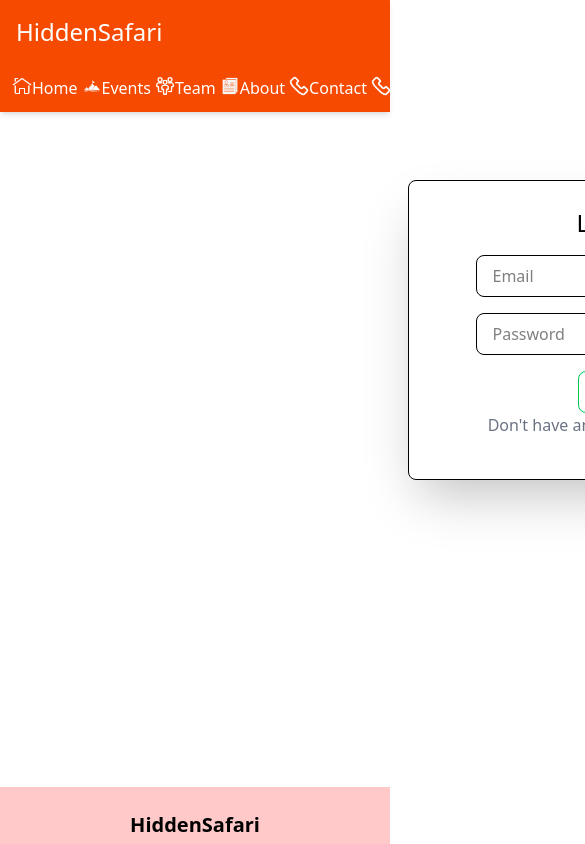
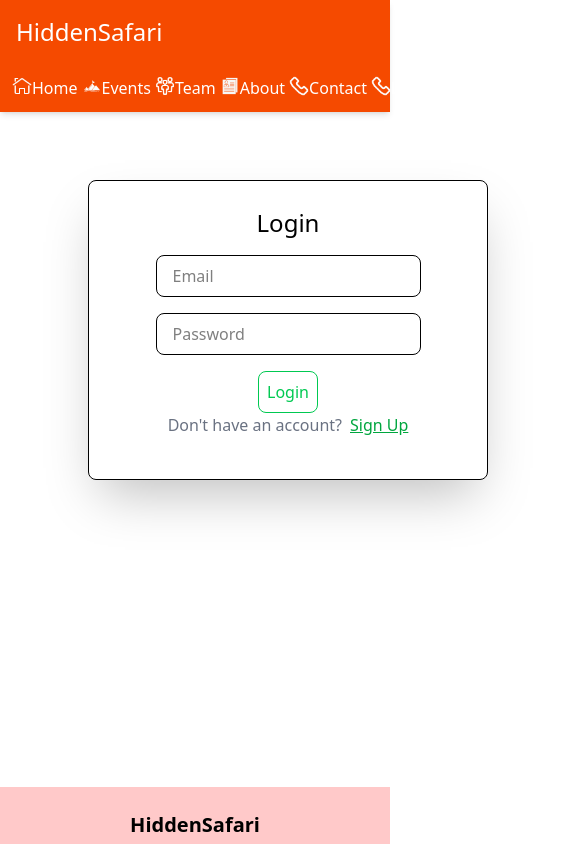
Before and after one commit to star-benjamin/HiddenSafari, a React (Vite) app in the folder wildlove/: page /Login in a window 390 px wide. Shown: the top 844 px of the page, 585 px wide, since content can reach past the window. Built offline with nearby package versions, Linux system fonts and the light colour scheme.

Commit message:
making the Loginpage responsive

```diff
--- a/wildlove/src/pages/ContactPage.jsx
+++ b/wildlove/src/pages/ContactPage.jsx
@@ -43,7 +43,7 @@ function ContactPage() {
     <div className="mt-0">
         <BelowHeader Header='Contact' Paragraph='Life is either a daring adventure or nothing'/>
     </div>
-    <div className="min-h-[70vh] m-15 justify-center grid grid-cols-1 sm:grid-cols-1 lg:grid-cols-2 gap-4 px-4 py-6">
+    <div className="min-h-[70vh] m-2 justify-center grid grid-cols-1 sm:grid-cols-1 lg:grid-cols-2 gap-4 px-4 py-6">
       {contact.length === 0 ? (
         <p className="text-gray-500 text-center">No contact info available</p>
       ) : (
--- a/wildlove/src/pages/LoginPage.jsx
+++ b/wildlove/src/pages/LoginPage.jsx
@@ -26,7 +26,7 @@ function LoginPage() {
     };
 
     return (
-        <div className="min-h-[80vh] justify-center pl-[400px] pt-15">
+        <div className="min-h-[80vh] pl-[80px] pt-15 justify-center md:pl-[150px] lg:pl-[400px] ">
            <div className="border-1 shadow-2xl flex flex-col  items-center w-[400px] rounded-lg p-[10px] m-2">
             <h1 className="text-2xl text-black text-center m-4">Login</h1>
 
```
